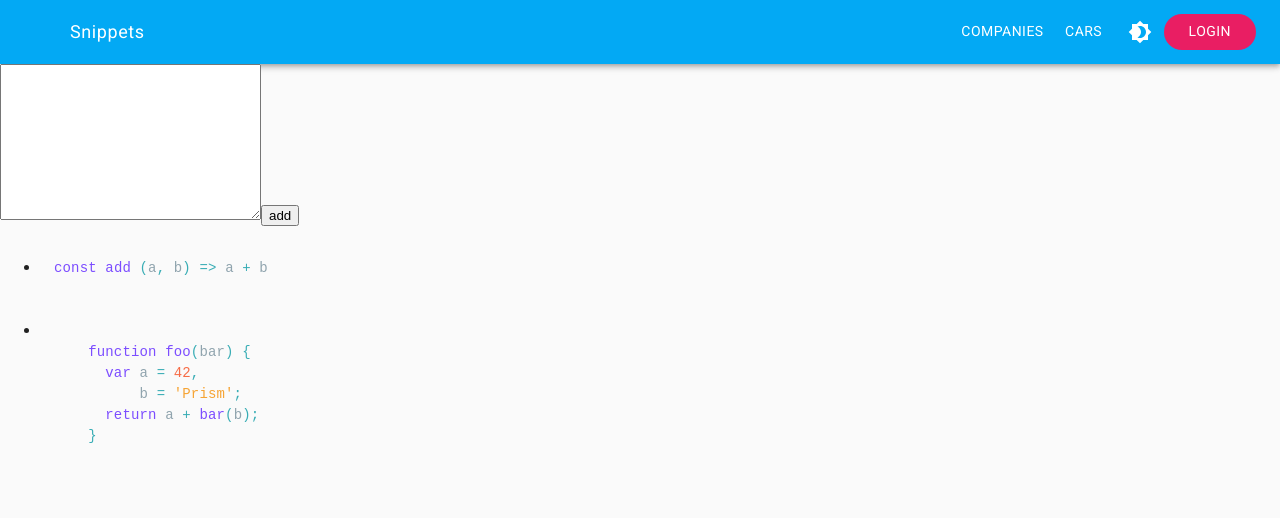
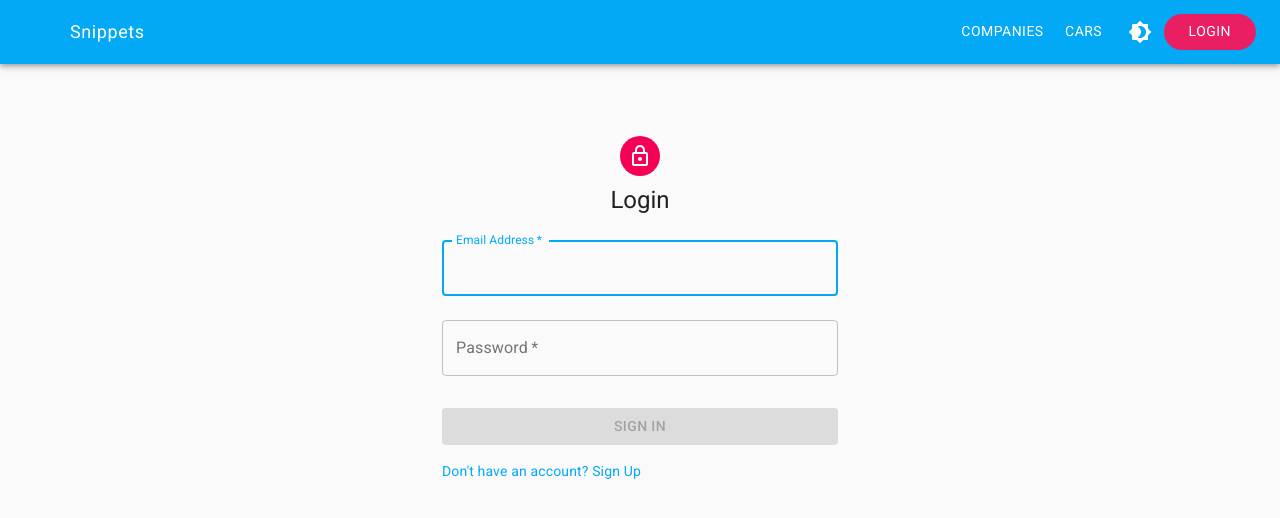
Before and after one commit to ibqn/react-snippets, a React (Create React App) app: page /login in a window 1280 px wide. Shown: the top 518 px of the page. Built offline with nearby package versions, Linux system fonts and the light colour scheme; some icons are missing.

Commit message:
add login component

```diff
--- a/src/app.jsx
+++ b/src/app.jsx
@@ -5,6 +5,7 @@ import AddSnippet from './components/add-snippet'
 import GlobalStyles from './components/global-styles'
 import Header from './components/header'
 import ListSnippets from './components/list-snippets'
+import Login from './components/login'
 
 const App = () => {
   const [snippets, setSnippets] = useState([
@@ -28,6 +29,9 @@ const App = () => {
       <Router>
         <Header />
         <Switch>
+          <Route path="/login">
+            <Login />
+          </Route>
           <Route path="/">
             <AddSnippet addSnippet={handleAdd} />
             <ListSnippets snippets={snippets} />
--- /dev/null
+++ b/src/components/login.jsx
@@ -0,0 +1,126 @@
+import { useState } from 'react'
+import Avatar from '@material-ui/core/Avatar'
+import Button from '@material-ui/core/Button'
+import TextField from '@material-ui/core/TextField'
+import Link from '@material-ui/core/Link'
+import Grid from '@material-ui/core/Grid'
+import LockOutlinedIcon from '@material-ui/icons/LockOutlined'
+import Typography from '@material-ui/core/Typography'
+import Container from '@material-ui/core/Container'
+import CircularProgress from '@material-ui/core/CircularProgress'
+import { useTheme, makeStyles } from '@material-ui/core/styles'
+
+const useStyles = makeStyles((theme) => ({
+  paper: {
+    marginTop: theme.spacing(8),
+    display: 'flex',
+    flexDirection: 'column',
+    alignItems: 'center',
+  },
+  avatar: {
+    margin: theme.spacing(1),
+    backgroundColor: theme.palette.secondary.main,
+  },
+  form: {
+    width: '100%',
+    marginTop: theme.spacing(1),
+  },
+  submit: {
+    margin: theme.spacing(3, 0, 2),
+  },
+  customError: {
+    color: 'red',
+    fontSize: '0.8rem',
+    marginTop: 10,
+  },
+  progress: {
+    position: 'absolute',
+  },
+}))
+
+const Login = () => {
+  const theme = useTheme()
+  const classes = useStyles(theme)
+
+  // const [email, setEmail] = useState('')
+  // const [password, setPassword] = useState('')
+  const [state, setState] = useState({ email: '', password: '' })
+  const [errors, setErrors] = useState({})
+
+  const [loading, setLoading] = useState(false)
+
+  const handleChange = ({ target: { name, value } }) =>
+    setState({ ...state, [name]: value })
+  const handleSubmit = () => {}
+
+  return (
+    <Container component="main" maxWidth="xs">
+      <div className={classes.paper}>
+        <Avatar className={classes.avatar}>
+          <LockOutlinedIcon />
+        </Avatar>
+        <Typography component="h1" variant="h5">
+          Login
+        </Typography>
+        <form className={classes.form} noValidate>
+          <TextField
+            variant="outlined"
+            margin="normal"
+            required
+            fullWidth
+            id="email"
+            label="Email Address"
+            name="email"
+            autoComplete="email"
+            autoFocus
+            helperText={errors.email}
+            error={errors.email ? true : false}
+            onChange={handleChange}
+          />
+          <TextField
+            variant="outlined"
+            margin="normal"
+            required
+            fullWidth
+            name="password"
+            label="Password"
+            type="password"
+            id="password"
+            autoComplete="current-password"
+            helperText={errors.password}
+            error={errors.password ? true : false}
+            onChange={handleChange}
+          />
+          <Button
+            type="submit"
+            fullWidth
+            variant="contained"
+            color="primary"
+            className={classes.submit}
+            onClick={handleSubmit}
+            disabled={loading || !state.email.trim() || !state.password.trim()}
+          >
+            Sign In
+            {loading && (
+              <CircularProgress size={30} className={classes.progress} />
+            )}
+          </Button>
+          <Grid container>
+            <Grid item>
+              <Link href="/signup" variant="body2">
+                Don't have an account? Sign Up
+              </Link>
+            </Grid>
+          </Grid>
+          {errors.general && (
+            <Typography variant="body2" className={classes.customError}>
+              {errors.general}
+            </Typography>
+          )}
+        </form>
+      </div>
+    </Container>
+  )
+}
+
+export default Login
```
